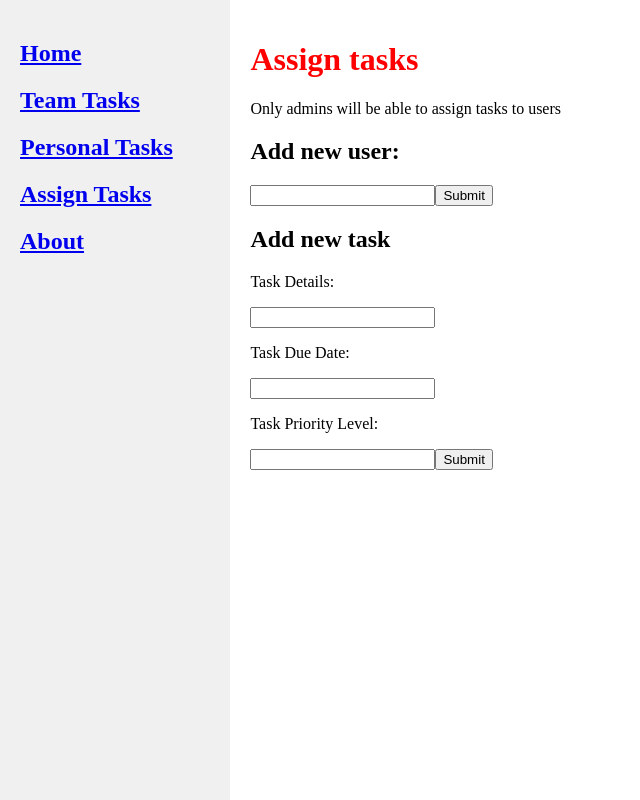
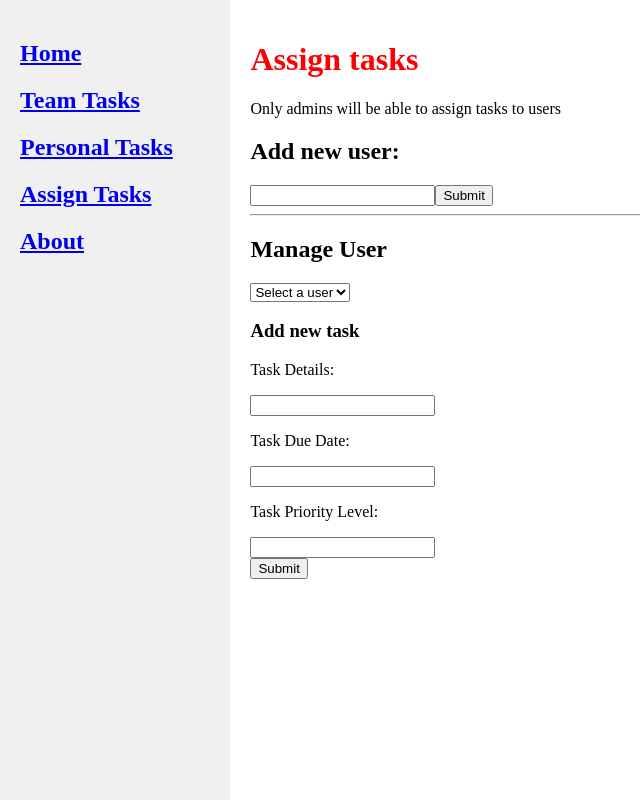
Before and after one commit to Krrithik/TaskManagerApp-React, a React (Vite) app: page /assignTasks in a window 1280 px wide. Shown: the whole page, without its empty margins (0-640 px from the left). Built offline with nearby package versions, Linux system fonts and the light colour scheme.

Commit message:
Seperated compnents of AssignTasks.jsx file into seperate files, included imports in assignTasks.jsx page

```diff
--- a/src/AssignTasks.jsx
+++ b/src/AssignTasks.jsx
@@ -4,8 +4,9 @@ import { setItem, getItem } from "./utils/StorageFunctions";
 
 export default function AssignTasks() {
 
-    const [tasks, setTasks] = useState( () =>  { return getItem("tasks") || [];}
-);
+  const [tasks, setTasks] = useState(
+    () =>  { return getItem("tasks") || [];}
+  );
 
   const [newUsername, setNewUsername] = useState(() => {
     const names = getItem("newUsername");
--- /dev/null
+++ b/src/components/AddUser.jsx
@@ -0,0 +1,28 @@
+import {useState} from 'react';
+
+export default function AddUser() {
+  const [newUsername, setNewUsername] = useState('');
+
+  function handleUsernameSubmit(e) {
+    e.preventDefault();
+		{/*Currently going to the log, will need to change this to be saved into some form of storage*/}
+    console.log('Submitted username: ', newUsername);
+    setNewUsername('');
+  };
+
+  return (
+		<>
+			<form onSubmit={handleUsernameSubmit}>
+				<label>
+					<h2> Add new user: </h2>
+					<input
+						type="text"
+						value={newUsername}
+						onChange={(e) => setNewUsername(e.target.value)}
+					/>
+				</label>
+				<button onClick={handleUsernameSubmit}>Submit</button>
+			</form>
+		</>
+  );
+}
--- /dev/null
+++ b/src/components/AssignTask.jsx
@@ -0,0 +1,97 @@
+import { useEffect, useState } from "react";
+import { setItem, getItem } from "../utils/StorageFunctions";
+
+export default function AssignTask() {
+  const [tasks, setTasks] = useState(
+    () =>  { return getItem("tasks") || [];}
+  );
+
+  const [newTaskData, setNewTaskData] = useState({
+    task: "",
+    dueDate: "",
+    priority: "",
+  });
+
+	useEffect(() => {
+    setItem("tasks", tasks);
+  }, [tasks]);
+
+	function handleTaskSubmit(e) {
+    e.preventDefault();
+    {
+      /* Currently going to the log, will need to change this to be saved into some form of storage*/
+    }
+  /*   console.log("Task data submitted: ", newTaskData); */
+
+  let newTask = createNewTask(newTaskData);
+  setTasks((prevTasks) => [...prevTasks, newTask]);
+
+  setNewTaskData({
+    task: "",
+    dueDate: "",
+    priority: "",
+  })
+
+  console.log(tasks);
+
+  /*  const formData = new FormData(event.target);
+    const payload = Object.fromEntries(formData);
+
+
+    setNewTaskData({
+      task: "",
+      dueDate: "",
+      priority: "",
+    })
+
+  console.log(payload); */
+
+  };
+
+	function createNewTask(t){
+    let newTask = {
+        details: t.task,
+        due: t.dueDate,
+        priority: t.priority,
+    }
+    return newTask;
+  }
+
+	return (
+		<>
+      <div>
+        <h3>Add new task</h3>
+        <form onSubmit={handleTaskSubmit}>
+          <label>
+            <p>Task Details:</p>
+            <input
+              type="text"
+              name="task"
+              value={newTaskData.task}
+              onChange={(e) => setNewTaskData({...newTaskData, task: e.target.value})}
+            />
+          </label>
+          <label>
+            <p>Task Due Date:</p>
+            <input
+              type="text"
+              name="dueDate"
+              value={newTaskData.dueDate}
+              onChange={(e) => setNewTaskData({...newTaskData, dueDate: e.target.value})}
+            />
+          </label>
+          <label>
+            <p>Task Priority Level:</p>
+            <input
+              type="text"
+              name="priority"
+              value={newTaskData.priority}
+              onChange={(e) => setNewTaskData({...newTaskData, priority: e.target.value})}
+            />
+          </label>
+					<div><button type="submit">Submit</button></div>
+        </form>
+      </div>
+    </>
+	);
+}
--- /dev/null
+++ b/src/components/SelectUser.jsx
@@ -0,0 +1,27 @@
+import {useState, useEffect} from 'react'
+
+export default function SelectUser() {
+  const [selectedUser, setUser] = useState('');
+
+	/* This array will be changed for grabbing local storage */
+	const userOptions = [
+		{value:'userA', label:'userA'},
+		{value:'userB', label:'userB'}
+	];
+
+	return (
+		<>
+			<select
+				value={selectedUser}
+				onChange={(e) => setUser(e.target.value)}
+			>
+				<option value="" disabled>Select a user</option>
+				{userOptions.map((c) => (
+					<option key={c.value} value={c.value}>
+						{c.label}
+					</option>
+				))}
+			</select>
+		</>
+	);
+}
--- a/src/routes/assignTasks.jsx
+++ b/src/routes/assignTasks.jsx
@@ -1,14 +1,24 @@
 import { createFileRoute } from "@tanstack/react-router";
 import AssignTasks from "../AssignTasks.jsx";
+import AssignTask from "../components/AssignTask.jsx";
+import AddUser from "../components/AddUser.jsx";
+import SelectUser from "../components/selectUser.jsx";
 
 export const Route = createFileRoute("/assignTasks")({
   component: assignTasks,
 });
 
 function assignTasks() {
+
   return (
     <>
-      <AssignTasks />
+      <h1>Assign tasks</h1>
+      <p>Only admins will be able to assign tasks to users</p>
+      <AddUser />
+      <hr />
+      <h2>Manage User</h2>
+      <SelectUser />
+      <AssignTask />
     </>
   );
 }
--- a/src/routes/teamTasks.jsx
+++ b/src/routes/teamTasks.jsx
@@ -1,4 +1,5 @@
 import { createFileRoute } from '@tanstack/react-router'
+import SelectUser from '../components/selectUser';
 
 export const Route = createFileRoute('/teamTasks')({
   component: RouteComponent,
@@ -9,6 +10,7 @@ function RouteComponent() {
     <>
       <h1>Welcome to team tasks</h1>
       <p>Here you will be able to see the tasks assigned to other team mates and users</p>
+      <SelectUser />
     </>
   );
 }
```
